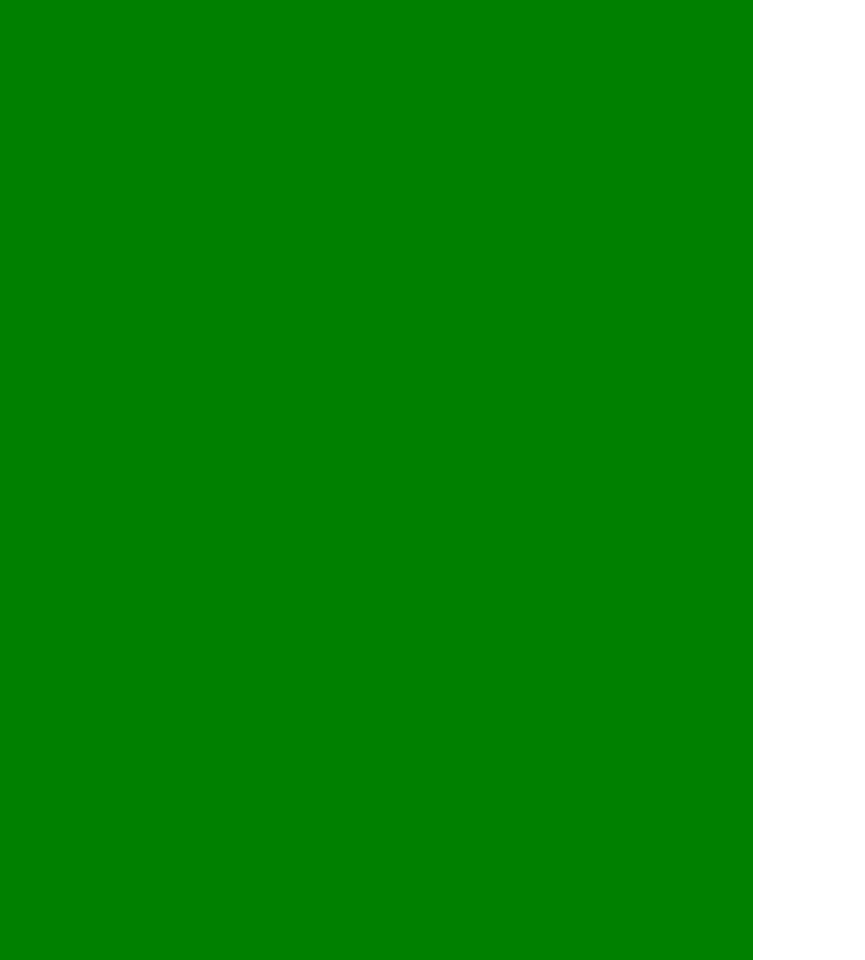
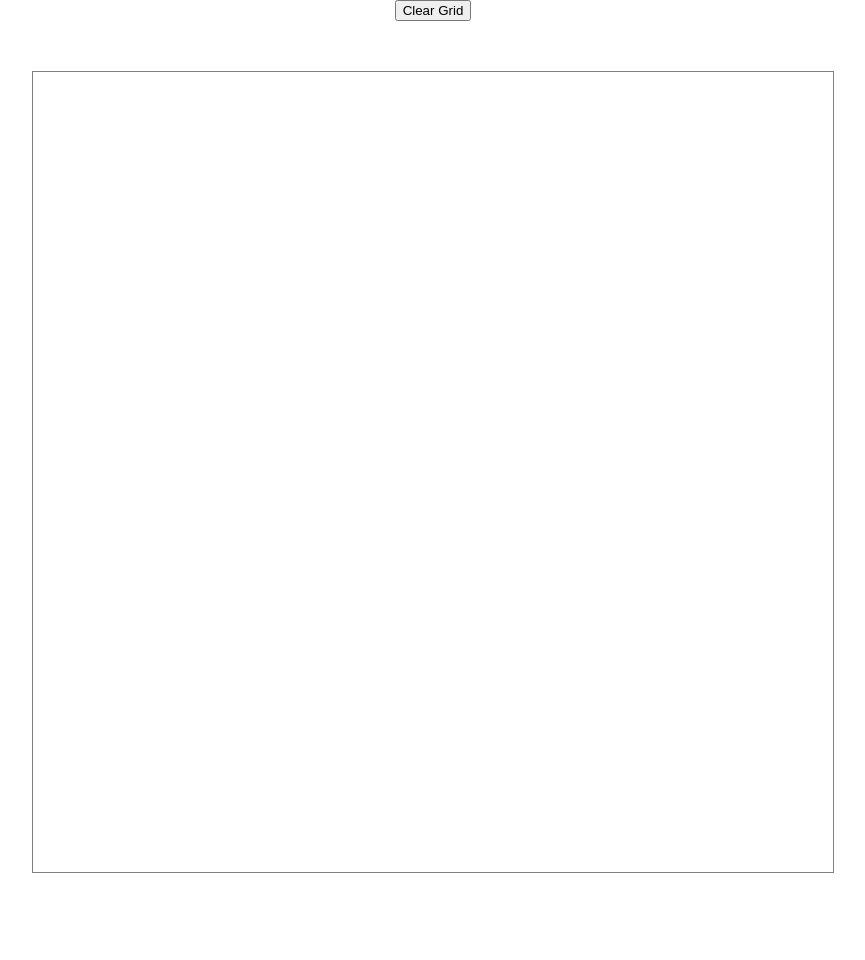
Before and after one commit to DavidMatalik/etch-a-sketch, a plain HTML site: page index.html in a window 1280 px wide. Shown: the whole page, without its empty margins (207-1072 px from the left). After the commit the page ends 923 px from the top, so only its background shows below. Drawn offline with Linux system fonts and the light colour scheme.

Commit message:
Create Grid with flexible amount of squares and change a square's  color by mouseover

```diff
--- a/index.html
+++ b/index.html
@@ -10,9 +10,12 @@
 
 <body>
 
+    <button id="newGrid">Clear Grid</button>
+
     <div id="container"></div>
 
     <script src="script.js"></script>
+
 </body>
 
 </html>
--- a/script.js
+++ b/script.js
@@ -1,11 +1,66 @@
 const container = document.querySelector("#container");
+const newGridButton = document.querySelector("#newGrid");
 
-for(let i = 0; i <= 255; i++){
+let gridLength = 16;
+let amountOfSquares = 0;
+let squareLength = 0;
+
+createNewGrid();
+
+newGridButton.addEventListener("click", resetGrid);
+
+function createNewGrid () {
+
+    calculateGridValues();
+
+    for(let i = 0; i <= amountOfSquares -1 ; i++){
+
+        const square = createOneSquare();
+
+        square.addEventListener("mouseover", changeColor)
+
+        container.appendChild(square);
+
+    }
+}
+
+function calculateGridValues () {
+
+    amountOfSquares = gridLength * gridLength;
+    squareLength = 800 / gridLength;
+
+}
+
+function createOneSquare() {
 
     const div = document.createElement("div");
 
-    div.classList.add("square");
+    div.style.width = `${squareLength}px`;
+    div.style.height = `${squareLength}px`;
 
-    container.appendChild(div);
+    return div;
 
 }
+
+function changeColor (event) {
+
+    event.target.style.backgroundColor = "black";
+
+}
+
+function resetGrid () {
+
+    gridLength = prompt("How many Squares per side?");
+    removeCurrentGrid();
+    createNewGrid();
+
+}
+
+function removeCurrentGrid () {
+
+    for(let i = 0; i <= amountOfSquares -1; i++){
+
+        container.removeChild(container.childNodes[0]);
+
+    }
+}
--- a/style.css
+++ b/style.css
@@ -1,13 +1,12 @@
+body {
+    text-align: center;
+}
+
 #container {
-    width: 960px;
-    height: 960px;
+    width: 800px;
+    height: 800px;
     display:flex;
     flex-wrap: wrap;
+    margin: 50px auto 50px auto;
+    border: 1px grey solid;
 }
-
-.square {
-    width: 60px;
-    height: 60px;
-    background-color: green;
-
-}
```
